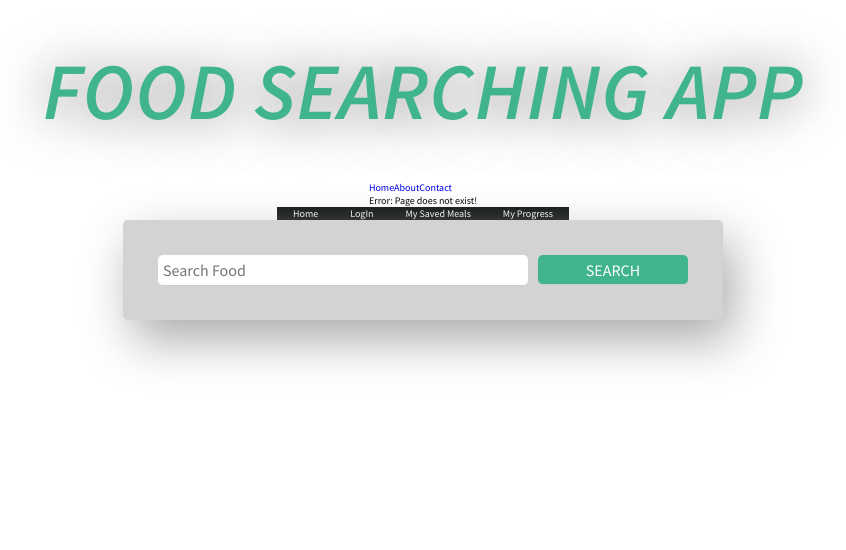
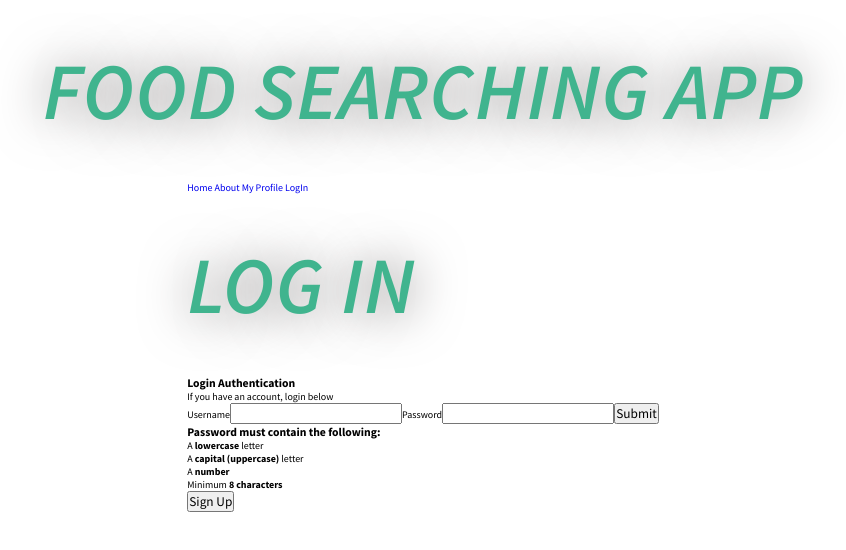
Before and after one commit to sgo21/FoodApp, a React (Create React App) app: page /LogIn in a window 1280 px wide. Shown: the top 550 px of the page, without its empty margins (217-1063 px from the left). Built offline with nearby package versions, Linux system fonts and the light colour scheme.

Commit message:
login and home
added in login page and moved search to home

```diff
--- a/src/App.js
+++ b/src/App.js
@@ -1,4 +1,6 @@
-import React, { useState } from "react";
+// import React, { useState } from "react";
+import React from 'react';
+
 import "./App.css";
 import Axios from "axios";
 import { v4 as uuidv4 } from "uuid";
@@ -10,43 +12,45 @@ import { BrowserRouter, Route, Switch } from 'react-router-dom';
 
 import Home from './components/Home';
 import About from './components/About';
-import Contact from './components/Contact';
+import MyProfile from './components/MyProfile';
+import LogIn from './components/LogIn';
 import Error from './components/Error';
 import Navigation from './components/Navigation';
 
 
 
+
 function App() {
-  const [query, setQuery] = useState("");
-  const [recipes, setRecipes] = useState([]);
-  const [alert, setAlert] = useState("");
+  // const [query, setQuery] = useState("");
+  // const [recipes, setRecipes] = useState([]);
+  // const [alert, setAlert] = useState("");
 
-  const APP_ID = "37ec03f1";
-  const APP_KEY = "2083bb6ed4fb63408c27d6714fba7ae6";
+  // const APP_ID = "37ec03f1";
+  // const APP_KEY = "2083bb6ed4fb63408c27d6714fba7ae6";
 
-  const url = `https://api.edamam.com/search?q=${query}&app_id=${APP_ID}&app_key=${APP_KEY}`;
+  // const url = `https://api.edamam.com/search?q=${query}&app_id=${APP_ID}&app_key=${APP_KEY}`;
 
-  const getData = async () => {
-    if (query !== "") {
-      const result = await Axios.get(url);
-      if (!result.data.more) {
-        return setAlert("This food does not exist");
-      }
-      console.log(result);
-      setRecipes(result.data.hits);
-      setQuery("");
-      setAlert("");
-    } else {
-      setAlert("Please fill the form");
-    }
-  };
+  // const getData = async () => {
+  //   if (query !== "") {
+  //     const result = await Axios.get(url);
+  //     if (!result.data.more) {
+  //       return setAlert("This food does not exist");
+  //     }
+  //     console.log(result);
+  //     setRecipes(result.data.hits);
+  //     setQuery("");
+  //     setAlert("");
+  //   } else {
+  //     setAlert("Please fill the form");
+  //   }
+  // };
 
-  const onChange = e => setQuery(e.target.value);
+  // const onChange = e => setQuery(e.target.value);
 
-  const onSubmit = e => {
-    e.preventDefault();
-    getData();
-  };
+  // const onSubmit = e => {
+  //   e.preventDefault();
+  //   getData();
+  // };
 
   return (
     <div className="App">
@@ -58,22 +62,14 @@ function App() {
             <Switch>
              <Route path="/" component={Home} exact/>
              <Route path="/about" component={About}/>
-             <Route path="/contact" component={Contact}/>
+             <Route path="/MyProfile" component={MyProfile}/>
+             <Route path="/LogIn" component={LogIn}/>
             <Route component={Error}/>
            </Switch>
         </div>
       </BrowserRouter>
 
-      <div>
-        <div className="nav-bar">
-          <a href="./Home">Home</a>
-          <a href="./LogIn">LogIn</a>
-          <a href="./savedmeals">My Saved Meals</a>
-          <a href="./progress">My Progress</a>
-        </div>
-      </div>
-
-        <form onSubmit={onSubmit} className="search-form">
+        {/* <form onSubmit={onSubmit} className="search-form">
           {alert !== "" && <Alert alert={alert} />}
           <input
             type="text"
@@ -88,7 +84,7 @@ function App() {
         <div className="recipes">
           {recipes !== [] &&
             recipes.map(recipe => <Recipe key={uuidv4()} recipe={recipe} />)}
-        </div>
+        </div> */}
     </div>
   );
 }
--- a/src/components/Contact.js
+++ /dev/null
@@ -1,12 +0,0 @@
-import React from 'react';
-
-const Contact = () => {
-    return (
-       <div>
-          <h1>Contact US</h1>
-          <p>Contact US page body content</p>
-       </div>
-    );
-}
-
-export default Contact;
--- a/src/components/Home.js
+++ b/src/components/Home.js
@@ -1,12 +1,68 @@
-import React from 'react';
+// import React from 'react';
+import React, { useState } from "react";
+// import "./App.css";
+import Axios from "axios";
+import { v4 as uuidv4 } from "uuid";
+import Recipe from "./Recipe";
+import Alert from "./Alert";
 
-const home = () => {
+const Home = () => {
+    const [query, setQuery] = useState("");
+    const [recipes, setRecipes] = useState([]);
+    const [alert, setAlert] = useState("");
+
+    const APP_ID = "37ec03f1";
+    const APP_KEY = "2083bb6ed4fb63408c27d6714fba7ae6";
+
+    const url = `https://api.edamam.com/search?q=${query}&app_id=${APP_ID}&app_key=${APP_KEY}`;
+
+    const getData = async () => {
+      if (query !== "") {
+        const result = await Axios.get(url);
+        if (!result.data.more) {
+          return setAlert("This food does not exist");
+        }
+        console.log(result);
+        setRecipes(result.data.hits);
+        setQuery("");
+        setAlert("");
+      } else {
+        setAlert("Please fill the form");
+      }
+    };
+
+    const onChange = e => setQuery(e.target.value);
+
+    const onSubmit = e => {
+      e.preventDefault();
+      getData();
+    };
     return (
        <div>
-          <h1>Home</h1>
-           <p>Home page body content</p>
+
+           <h1>Home</h1>
+           {/* <p>Home page body content</p> */}
+
+  <form onSubmit={onSubmit} className="search-form">
+    {alert !== "" && <Alert alert={alert} />}
+    <input
+      type="text"
+      name="query"
+      onChange={onChange}
+      value={query}
+      autoComplete="off"
+      placeholder="Search Food"
+    />
+    <input type="submit" value="Search" />
+  </form>
+  <div className="recipes">
+    {recipes !== [] &&
+      recipes.map(recipe => <Recipe key={uuidv4()} recipe={recipe} />)}
+  </div>
+
+
        </div>
     );
 }
 
-export default home;
+export default Home;
--- /dev/null
+++ b/src/components/LogIn.js
@@ -0,0 +1,105 @@
+import React, { useState } from "react";
+import SignUp from "./SignUp";
+
+
+const LogIn = () => {
+    const [show, setShow] = useState(false);
+
+
+//     var myInput = document.getElementById("psw");
+// var letter = document.getElementById("letter");
+// var capital = document.getElementById("capital");
+// var number = document.getElementById("number");
+// var length = document.getElementById("length"); // When the user clicks on the password field, show the message box
+
+// myInput.onfocus = function () {
+//   document.getElementById("message").style.display = "block";
+// }; // When the user clicks outside of the password field, hide the message box
+
+
+// myInput.onblur = function () {
+//   document.getElementById("message").style.display = "none";
+// }; // When the user starts to type something inside the password field
+
+
+// myInput.onkeyup = function () {
+//   // Validate lowercase letters
+//   var lowerCaseLetters = /[a-z]/g;
+
+//   if (myInput.value.match(lowerCaseLetters)) {
+//     letter.classList.remove("invalid");
+//     letter.classList.add("valid");
+//   } else {
+//     letter.classList.remove("valid");
+//     letter.classList.add("invalid");
+//   } // Validate capital letters
+
+
+//   var upperCaseLetters = /[A-Z]/g;
+
+//   if (myInput.value.match(upperCaseLetters)) {
+//     capital.classList.remove("invalid");
+//     capital.classList.add("valid");
+//   } else {
+//     capital.classList.remove("valid");
+//     capital.classList.add("invalid");
+//   } // Validate numbers
+
+
+//   var numbers = /[0-9]/g;
+
+//   if (myInput.value.match(numbers)) {
+//     number.classList.remove("invalid");
+//     number.classList.add("valid");
+//   } else {
+//     number.classList.remove("valid");
+//     number.classList.add("invalid");
+//   } // Validate length
+
+
+//   if (myInput.value.length >= 8) {
+//     length.classList.remove("invalid");
+//     length.classList.add("valid");
+//   } else {
+//     length.classList.remove("valid");
+//     length.classList.add("invalid");
+//   }
+// };
+    return (
+       <div>
+          <h1>log in</h1>
+          <h3>Login Authentication</h3>
+        <p>If you have an account, login below</p>
+        <div className="container">
+          <form action="/action_page.php">
+            <label htmlFor="usrname">Username</label>
+            <input type="text" id="usrname" name="usrname" required />
+            <label htmlFor="psw">Password</label>
+            <input type="password" id="psw" name="psw" pattern="(?=.*\d)(?=.*[a-z])(?=.*[A-Z]).{8,}" title="Must contain at least one number and one uppercase and lowercase letter, and at least 8 or more characters" required />
+            <input type="submit" defaultValue="Submit" />
+          </form>
+        </div>
+        <div id="message">
+          <h3>Password must contain the following:</h3>
+          <p id="letter" className="invalid">A <b>lowercase</b> letter</p>
+          <p id="capital" className="invalid">A <b>capital (uppercase)</b> letter</p>
+          <p id="number" className="invalid">A <b>number</b></p>
+          <p id="length" className="invalid">Minimum <b>8 characters</b></p>
+        </div>
+
+        <button onClick={() => setShow(!show)}>Sign Up</button>
+      {show && <SignUp />}
+
+       </div>
+    );
+}
+
+export default LogIn;
+
+// const SignUp = () => {
+//    return (
+//       <div>
+//          <h4>sign up</h4>
+//          </div>
+//     );
+//    }
--- /dev/null
+++ b/src/components/MyProfile.js
@@ -0,0 +1,12 @@
+import React from 'react';
+
+const MyProfile = () => {
+    return (
+       <div>
+          <h1>My Profile</h1>
+          <p>Info about user name, prefrences, nad maybe saved meals go here?</p>
+       </div>
+    );
+}
+
+export default MyProfile;
--- a/src/components/Navigation.js
+++ b/src/components/Navigation.js
@@ -5,9 +5,10 @@ import { NavLink } from 'react-router-dom';
 const Navigation = () => {
     return (
        <div>
-          <NavLink to="/">Home</NavLink>
-          <NavLink to="/about">About</NavLink>
-          <NavLink to="/contact">Contact</NavLink>
+          <NavLink to="/">   Home   </NavLink>
+          <NavLink to="/about">  About </NavLink>
+          <NavLink to="/MyProfile"> My Profile  </NavLink>
+          <NavLink to="/LogIn">  LogIn  </NavLink>
        </div>
     );
 }
--- /dev/null
+++ b/src/components/SignUp.js
@@ -0,0 +1,12 @@
+import React from "react";
+
+const SignUp = () => {
+    return (
+       <div>
+          <h2>Sign Up</h2>
+          <p> this is the sign up page conten</p>
+       </div>
+    );
+}
+
+export default SignUp;
```
Also changed, not shown: src/App.css (line endings or trailing spaces).
